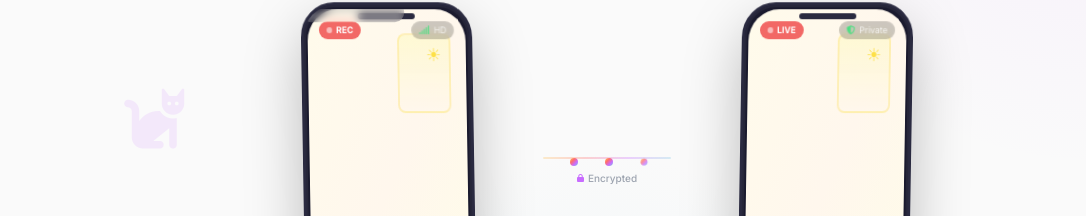
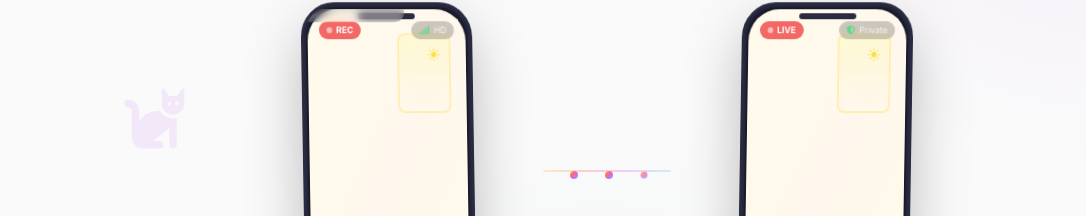
Before and after one commit to Keralogic/kammy, a plain HTML site: page index.html in a window 1280 px wide. Shown: the part 790-1006 px from the top of the page, without its empty margins (33-1119 px from the left). Drawn offline with nearby package versions, Linux system fonts and the light colour scheme.

Commit message:
Remove encrypted label from hero connection

```diff
--- a/index.html
+++ b/index.html
@@ -303,9 +303,6 @@
                         <div class="absolute top-1/2 -translate-y-1/2 w-2 h-2 rounded-full brand-gradient-bg shadow-lg" style="animation: signal-travel 2s ease-in-out 0.7s infinite;"></div>
                         <div class="absolute top-1/2 -translate-y-1/2 w-2 h-2 rounded-full brand-gradient-bg shadow-lg" style="animation: signal-travel 2s ease-in-out 1.4s infinite;"></div>
                     </div>
-                    <div class="flex items-center gap-1 text-[10px] font-medium text-gray-400">
-                        <i class="fa-solid fa-lock text-brand-purple text-[8px]"></i> Encrypted
-                    </div>
                 </div>
 
                 <!-- VIEWER PHONE (right) -->
```
